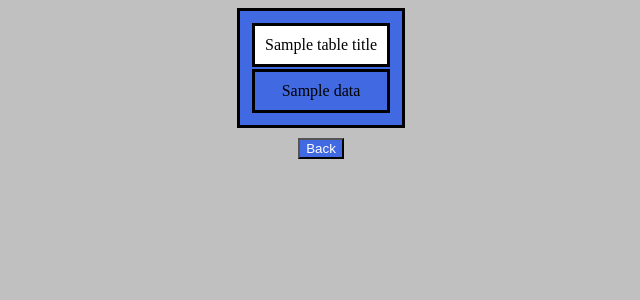
After one commit to peterormai/basic_sql_project, a Flask app: template templates/pages.html in a window 1280 px wide. The commit adds this page. Shown: the top 300 px of the page, without its empty margins (319-959 px from the left). Run offline with Flask 2, Linux system fonts and the light colour scheme; the template is opened without the code that fills it: most values are stand-ins (such as "Sample title", 1, 10 or a date in 2020).

Commit message:
final version

```diff
--- a/main2.py
+++ b/main2.py
@@ -1,8 +1,5 @@
 from flask import Flask
 from flask import render_template
-from flask import request
-from flask import redirect
-from flask import url_for
 import queries2
 
 
@@ -35,49 +32,73 @@ def index():
             'Show contacts',
             'Show applicants',
             'Show applicants and mentors']
-    return render_template('list.html', links=links, menu=menu, title=title)
+    return render_template('index.html', links=links, menu=menu, title=title)
 
 
 @app.route('/mentors')
 def show_mentors_and_schools():
-    data_list = queries2.mentors_and_schools()
+    """
+    Shows the result of the mentors and schools query at the given page.
+    """
+    data_list = queries2.mentors_and_schools()[0]
+    table_titles = queries2.mentors_and_schools()[1]
     title = "Mentors & schools"
-    return render_template('main.html', data_list=data_list, title=title)
+    return render_template('pages.html', data_list=data_list, title=title, table_titles=table_titles)
 
 
 @app.route('/all-school')
 def show_mentors_and_all_schools():
-    data_list = queries2.mentors_and_all_schools()
+    """
+    Shows the result of the mentors and all schools query at the given page.
+    """
+    data_list = queries2.mentors_and_all_schools()[0]
+    table_titles = queries2.mentors_and_all_schools()[1]
     title = "Mentors & all schools"
-    return render_template('main.html', data_list=data_list, title=title)
+    return render_template('pages.html', data_list=data_list, title=title, table_titles=table_titles)
 
 
 @app.route('/mentors-by-country')
 def show_mentors_by_country():
-    data_list = queries2.mentors_by_country()
+    """
+    Shows the result of the mentors by country query at the given page.
+    """
+    data_list = queries2.mentors_by_country()[0]
+    table_titles = queries2.mentors_by_country()[1]
     title = "Mentors by country"
-    return render_template('main.html', data_list=data_list, title=title)
+    return render_template('pages.html', data_list=data_list, title=title, table_titles=table_titles)
 
 
 @app.route('/contacts')
 def show_contacts():
-    data_list = queries2.contacts()
+    """
+    Shows the result of the contacts query at the given page.
+    """
+    data_list = queries2.contacts()[0]
+    table_titles = queries2.contacts()[1]
     title = "Contacts"
-    return render_template('main.html', data_list=data_list, title=title)
+    return render_template('pages.html', data_list=data_list, title=title, table_titles=table_titles)
 
 
 @app.route('/applicants')
 def show_applicants():
-    data_list = queries2.applicants()
+    """
+    Shows the result of the applicants query at the given page.
+    """
+    data_list = queries2.applicants()[0]
+    table_titles = queries2.applicants()[1]
     title = "Applicants"
-    return render_template('main.html', data_list=data_list, title=title)
+    return render_template('pages.html', data_list=data_list, title=title, table_titles=table_titles)
 
 
 @app.route('/applicants-and-mentors')
 def show_applicants_and_mentors():
-    data_list = queries2.applicants_and_mentors()
+    """
+    Shows the result of the applicants and mentors query at the given page.
+    """
+    data_list = queries2.applicants_and_mentors()[0]
+    table_titles = queries2.applicants_and_mentors()[1]
     title = "Applicants and mentors"
-    return render_template('main.html', data_list=data_list, title=title)
+    return render_template('pages.html', data_list=data_list, title=title, table_titles=table_titles)
 
 
 def main():
--- /dev/null
+++ b/static/index.css
@@ -0,0 +1,36 @@
+body{
+    text-align: center;
+    margin-left: auto;
+    margin-right:auto;
+    background-color: silver;
+}
+
+
+table, td{
+    text-align:center;
+    margin-left:auto;
+    margin-right:auto;
+    width: auto;
+    border: solid;
+    padding: 10px;
+    background-color: royalblue;
+    table-layout: auto;
+}
+
+
+a{
+    text-decoration: none;
+    font-style: bold;
+    color: white;
+}
+
+
+button{
+    background-color: royalblue;
+    border-color: black;
+    margin: 10px;
+}
+
+.titles {
+    background-color: white;
+}
--- a/templates/404.html
+++ b/templates/404.html
@@ -1,13 +1,16 @@
 <!DOCTYPE html>
 <html>
+
 <head>
     <meta charset="UTF-8">
     <title> 404 ERROR </title>
     <link rel="stylesheet" href="{{ url_for('static', filename='404.css') }}">
 </head>
+
 <body>
     <div>
         <img src="http://www.designbolts.com/wp-content/uploads/2015/12/Creative-Funny-404-Pages.jpg" alt="Cödermeisters">
     </div>
 </body>
+
 </html>
--- /dev/null
+++ b/templates/pages.html
@@ -0,0 +1,30 @@
+<!DOCTYPE html>
+<html lang="en">
+
+<head>
+    <meta charset="UTF-8">
+    <meta name="viewport" content="width=device-width, initial-scale=1.0">
+    <meta http-equiv="X-UA-Compatible" content="ie=edge">
+    <title>{{ title }}</title>
+    <link rel="stylesheet" href="{{ url_for('static', filename='index.css') }}">
+</head>
+
+<body>
+    <table>
+        <tr>
+            {% for title in table_titles %}
+            <td class="titles">{{ title }}</td>
+            {% endfor %}
+        </tr>
+        {% for datas in data_list %}
+        <tr>
+            {% for data in datas %}
+            <td>{{ data }}</td>
+            {% endfor %}
+        </tr>
+        {% endfor %}
+    </table>
+    <button><a href='/'>Back</a></button>
+</body>
+
+</html>
```
Also changed, not shown: queries2.py (+63 -19 lines), templates/index.html (added, +23 -0 lines), templates/list.html (deleted, +0 -31 lines), templates/main.html (deleted, +0 -23 lines). Lines whose indentation alone changed are shown as unchanged.
